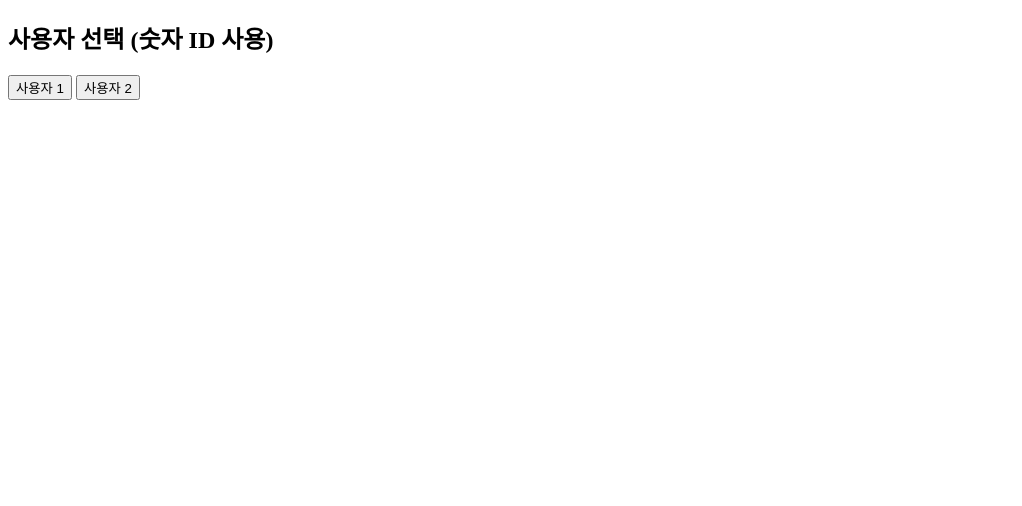
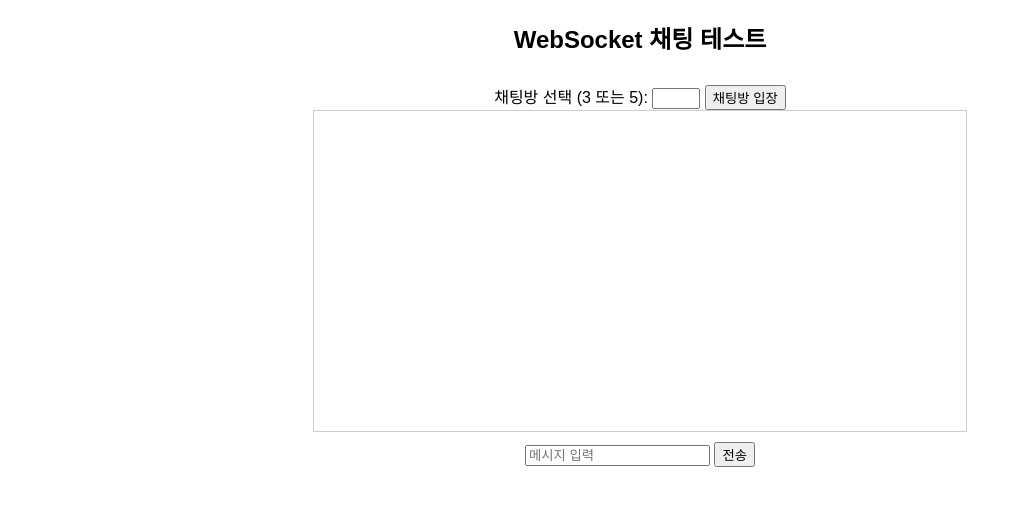
Before and after one commit to bookpar2/backend, a Django app: page /test-websocket in a window 1280 px wide. Shown: the top 506 px of the page, without its empty margins (0-1022 px from the left). Run offline with Django 5.2, Linux system fonts and the light colour scheme.

Commit message:
테스트코드 작성 완료

```diff
--- a/chat/templates/test.html
+++ b/chat/templates/test.html
@@ -3,70 +3,96 @@
 <head>
     <meta charset="UTF-8">
     <meta name="viewport" content="width=device-width, initial-scale=1.0">
-    <title>WebSocket 채팅 테스트 (DB 없이 메시지 전송만 확인)</title>
+    <title>WebSocket 채팅 테스트</title>
+    <style>
+        body {
+            font-family: Arial, sans-serif;
+            text-align: center;
+        }
+        #chat {
+            width: 50%;
+            margin: auto;
+            border: 1px solid #ccc;
+            padding: 10px;
+            height: 300px;
+            overflow-y: auto;
+        }
+        input, button {
+            margin-top: 10px;
+        }
+    </style>
+</head>
+<body>
+
+    <h2>WebSocket 채팅 테스트</h2>
+
+    <label for="chatroom_id">채팅방 선택 (3 또는 5):</label>
+    <input type="number" id="chatroom_id" min="3" max="5">
+    <button onclick="connectWebSocket()">채팅방 입장</button>
+
+    <div id="chat"></div>
+
+    <input type="text" id="message" placeholder="메시지 입력">
+    <button onclick="sendMessage()">전송</button>
+
     <script>
-        let userId = null;
-        let chatroomId = 1;  // 고정된 채팅방 ID
-        let websocket = null;
-        const wsURL = "ws://52.79.55.92/ws/chat/";
-
-        function selectUser(id) {
-            userId = id;  // 사용자 ID 1 또는 2
-            document.getElementById("user-selection").style.display = "none";
-            document.getElementById("chatroom-container").style.display = "block";
-            connectWebSocket();
-        }
+        let socket;
 
         function connectWebSocket() {
-            websocket = new WebSocket(`${wsURL}${chatroomId}/`);
-            websocket.onopen = () => console.log("WebSocket 연결 성공");
-            websocket.onmessage = event => {
+            const chatroomId = document.getElementById("chatroom_id").value;
+            const token = localStorage.getItem("jwtToken"); // ✅ 콘솔에서 저장한 토큰 가져오기
+
+            if (!chatroomId || (chatroomId != "3" && chatroomId != "5")) {
+                alert("유효한 채팅방 ID를 입력하세요 (3 또는 5)");
+                return;
+            }
+
+            if (!token) {
+                alert("JWT 토큰이 없습니다. 콘솔에서 토큰을 먼저 저장하세요.");
+                return;
+            }
+
+            // ✅ WebSocket 연결 (토큰 포함)
+            socket = new WebSocket(`ws://your-server.com/ws/chat/${chatroomId}/?token=${token}`);
+
+            socket.onopen = function () {
+                console.log(`✅ WebSocket 연결 성공! 채팅방 ID: ${chatroomId}`);
+                document.getElementById("chat").innerHTML += "<p><b>✅ 채팅방에 입장했습니다.</b></p>";
+            };
+
+            socket.onmessage = function (event) {
                 const data = JSON.parse(event.data);
-                const messageArea = document.getElementById("messages");
-                messageArea.innerHTML += `<p><b>사용자 ${data.sender_id}:</b> ${data.message}</p>`;
+                document.getElementById("chat").innerHTML += `<p><b>${data.sender_id}:</b> ${data.message}</p>`;
             };
-            websocket.onclose = () => console.log("WebSocket 연결 종료");
+
+            socket.onclose = function (event) {
+                console.log(`❌ WebSocket 연결 종료 (${event.code}):`, event.reason);
+                document.getElementById("chat").innerHTML += "<p><b>❌ 연결이 종료되었습니다.</b></p>";
+            };
+
+            socket.onerror = function (error) {
+                console.error("⚠️ WebSocket 오류 발생:", error);
+            };
         }
 
         function sendMessage() {
-            if (!websocket || websocket.readyState !== WebSocket.OPEN) {
-                alert("WebSocket이 연결되지 않았습니다.");
+            const message = document.getElementById("message").value;
+
+            if (!message.trim()) {
+                alert("메시지를 입력하세요.");
                 return;
             }
 
-            const messageInput = document.getElementById("message-input");
-            const message = messageInput.value.trim();
-            if (message === "") return;
-
-            websocket.send(JSON.stringify({ sender_id: userId, message: message }));
-            messageInput.value = "";
-        }
-
-        function disconnectChat() {
-            if (websocket) {
-                websocket.close();
+            if (socket && socket.readyState === WebSocket.OPEN) {
+                const data = { message: message };
+                socket.send(JSON.stringify(data));
+                document.getElementById("chat").innerHTML += `<p><b>나:</b> ${message}</p>`;
+                document.getElementById("message").value = "";
+            } else {
+                alert("WebSocket 연결이 닫혀 있습니다. 다시 연결하세요.");
             }
-            document.getElementById("chatroom-container").style.display = "none";
-            document.getElementById("user-selection").style.display = "block";
         }
     </script>
-</head>
-<body>
-
-    <div id="user-selection">
-        <h2>사용자 선택 (숫자 ID 사용)</h2>
-        <button onclick="selectUser(1)">사용자 1</button>
-        <button onclick="selectUser(2)">사용자 2</button>
-    </div>
-
-    <div id="chatroom-container" style="display: none;">
-        <h2>채팅 테스트 (DB 저장 없이 WebSocket 메시지 테스트)</h2>
-        <p>채팅방 ID: 1</p>
-        <div id="messages" style="border: 1px solid black; height: 200px; overflow-y: scroll; padding: 5px;"></div>
-        <input type="text" id="message-input" placeholder="메시지를 입력하세요">
-        <button onclick="sendMessage()">전송</button>
-        <button onclick="disconnectChat()">채팅 종료</button>
-    </div>
 
 </body>
 </html>
```
Also changed, not shown: chat/consumers.py (+10 -0 lines).
